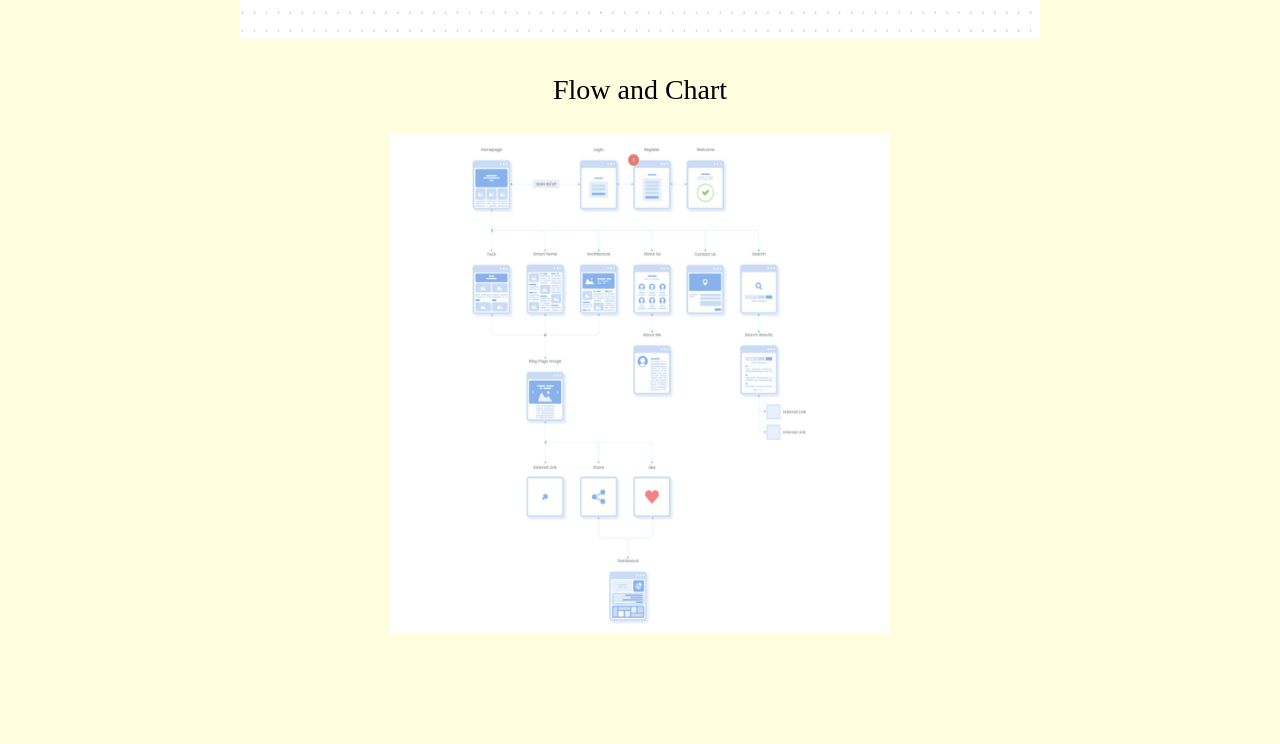
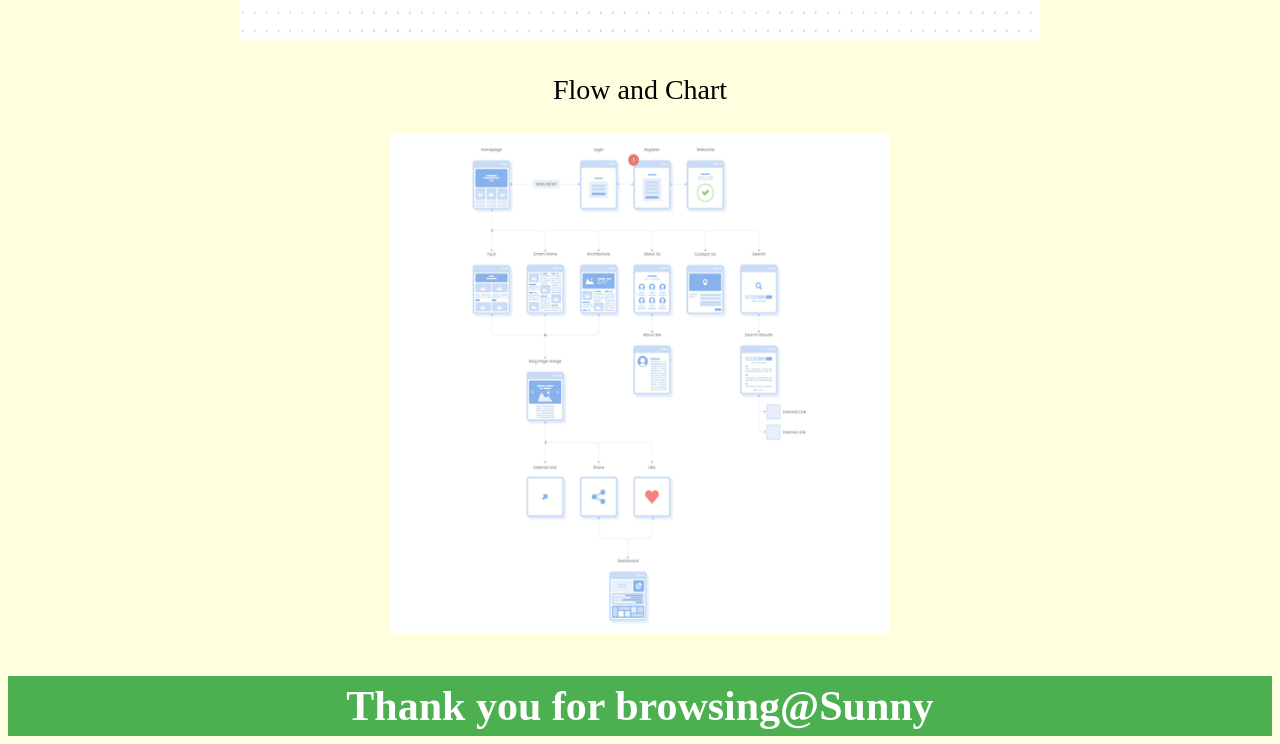
Before and after one commit to SunnyJYS/ICT523, a plain HTML site: page Storyboard and Flow Chart.html in a window 1280 px wide. Shown: the part 1015-1759 px from the top of the page. Before the commit the page ends 1664 px from the top, so only its background shows below. Drawn offline with Linux system fonts and the light colour scheme.

Commit message:
Update Storyboard and Flow Chart.html

```diff
--- a/Storyboard and Flow Chart.html
+++ b/Storyboard and Flow Chart.html
@@ -29,6 +29,19 @@ li a {display: block;
 li a:hover {background-color: #111;}
 
 .active { background-color: #4CAF50;}
+.mybkkd
+{podition:fixed;
+left: 0px;
+bottom: 0px;
+width: 100%;
+height: 50px;
+background-color: #4CAF50;
+z-index: 9999;
+height: 60px;
+line-height: 60px;
+text-align: center;
+color: #fff;
+}
 </style>
 </head>
 
@@ -47,5 +60,9 @@ li a:hover {background-color: #111;}
    <div align="center"><img src="屏幕截图 2023-03-23 152408.png"height="600"width="800">
    <p>Flow and Chart</p>
    <div align="center"><img src="屏幕截图 2023-03-23 150939.png"height="500"width="500">
+<div class="mybkkd">
+  <h2>Thank you for browsing@Sunny</h2>
+</div>
+
 </body>
 </html>
```
